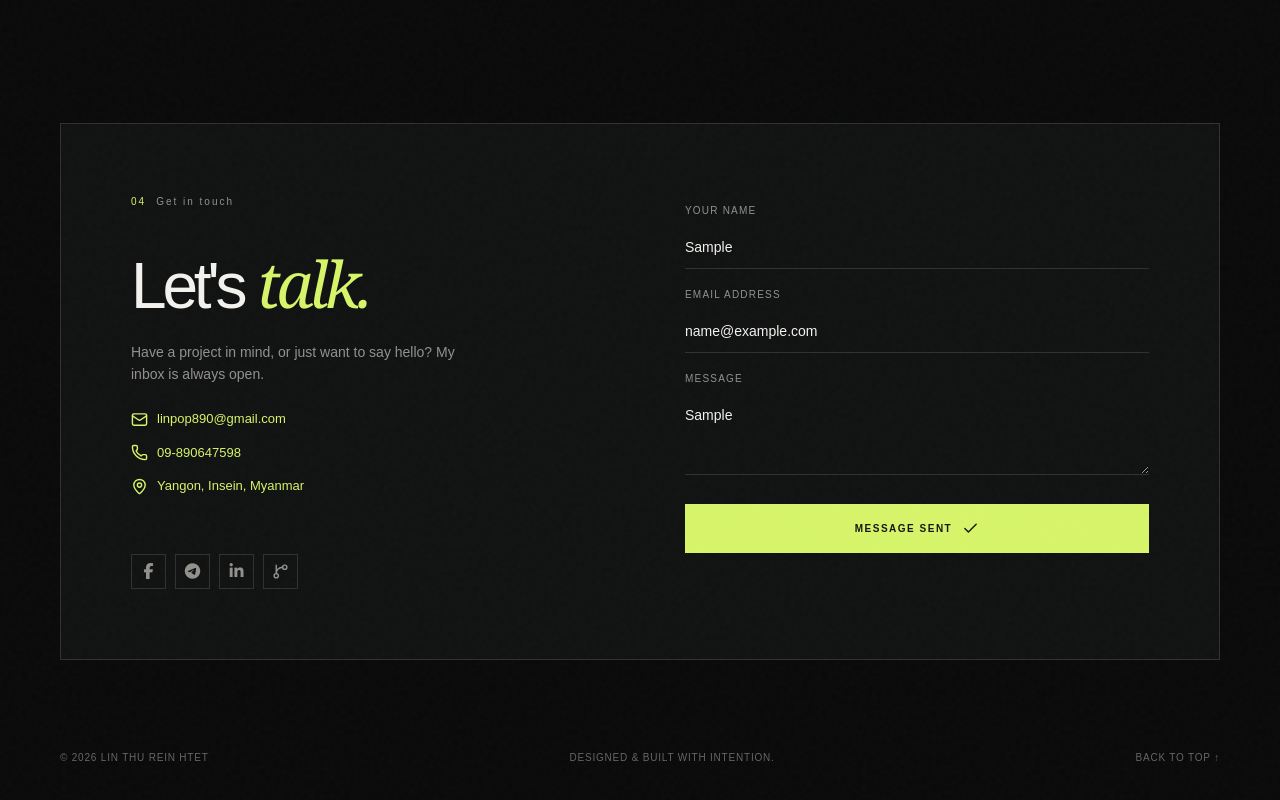
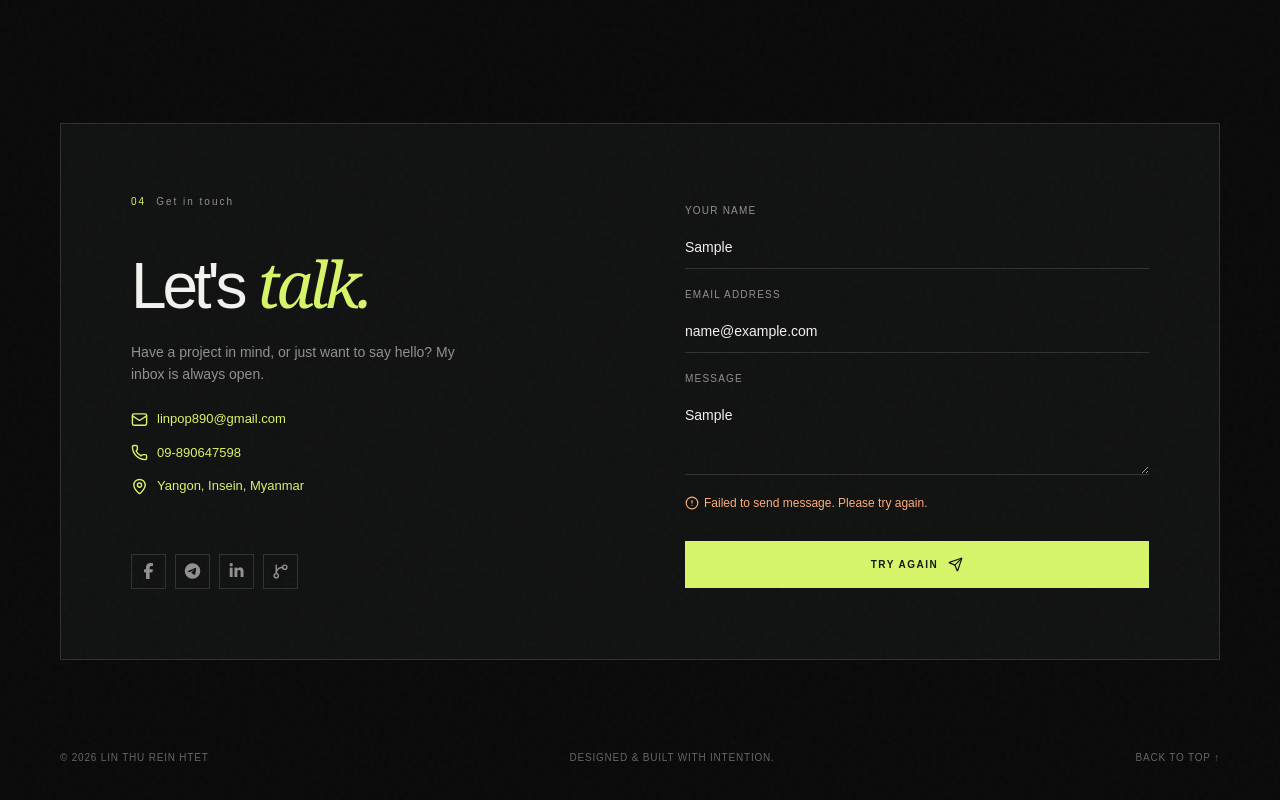
Before and after one commit to Linlinhtet980/React_Portfilio, a React (Vite) app: page / in a window 1280 px wide. Both pictures are taken after typing "Sample", "name@example.com", "Sample" into the empty fields and a click on the button "SEND MESSAGE". Shown: the part 4367-5167 px from the top of the page. Built offline with nearby package versions, Linux system fonts and the light colour scheme; no server answers.

Commit message:
Integrate Web3Forms API to handle real contact form submissions

```diff
--- a/src/components/Pages/Contacts/Contacts.jsx
+++ b/src/components/Pages/Contacts/Contacts.jsx
@@ -1,9 +1,33 @@
 import  { useState } from 'react'
-import { Mail, GitBranch, Send, Check, Phone, MapPin } from 'lucide-react'
+import { Mail, GitBranch, Send, Check, Phone, MapPin, Loader2, AlertCircle } from 'lucide-react'
 import styles from './Contacts.module.css'
 
 export default function Contacts() {
-  const [sent, setSent] = useState(false)
+  const [status, setStatus] = useState('idle') // idle, sending, success, error
+
+  const onSubmit = async (event) => {
+    event.preventDefault();
+    setStatus('sending');
+    const formData = new FormData(event.target);
+    formData.append("access_key", "733158d7-420a-4b20-a967-8658c45a08e1");
+
+    try {
+      const response = await fetch("https://api.web3forms.com/submit", {
+        method: "POST",
+        body: formData
+      });
+
+      const data = await response.json();
+      if (data.success) {
+        setStatus('success');
+        event.target.reset(); // clear form
+      } else {
+        setStatus('error');
+      }
+    } catch (error) {
+      setStatus('error');
+    }
+  };
 
   return (
     <section className={['section container', styles.contact].join(' ')} id="contact">
@@ -40,15 +64,34 @@ export default function Contacts() {
             </a>
           </div>
         </div>
-        <form className={styles.form} onSubmit={(event) => { event.preventDefault(); setSent(true) }}>
+        <form className={styles.form} onSubmit={onSubmit}>
           <label htmlFor="name">Your name</label>
-          <input className={styles.input} id="name" name="name" placeholder="Jane Smith" required />
+          <input className={styles.input} id="name" name="name" placeholder="E.g. John Doe" required />
           <label htmlFor="email">Email address</label>
-          <input className={styles.input} id="email" name="email" type="email" placeholder="jane@company.com" required />
+          <input className={styles.input} id="email" name="email" type="email" placeholder="john@example.com" required />
           <label htmlFor="message">Message</label>
           <textarea className={styles.textarea} id="message" name="message" placeholder="Tell me a little about your project..." required />
-          <button className="button button-primary" type="submit" style={{marginTop: '20px'}}>
-            {sent ? 'Message sent' : 'Send message'} {sent ? <Check size={17} /> : <Send size={15} />}
+
+          {status === 'error' && (
+            <div style={{ color: 'var(--orange)', fontSize: '12px', marginTop: '10px', display: 'flex', alignItems: 'center', gap: '5px' }}>
+              <AlertCircle size={14} /> Failed to send message. Please try again.
+            </div>
+          )}
+
+          <button
+            className="button button-primary"
+            type="submit"
+            disabled={status === 'sending' || status === 'success'}
+            style={{
+              marginTop: '20px',
+              opacity: (status === 'sending' || status === 'success') ? 0.7 : 1,
+              cursor: (status === 'sending' || status === 'success') ? 'not-allowed' : 'pointer'
+            }}
+          >
+            {status === 'idle' && <>Send message <Send size={15} /></>}
+            {status === 'sending' && <>Sending... <Loader2 size={15} className="spin" /></>}
+            {status === 'success' && <>Message sent <Check size={17} /></>}
+            {status === 'error' && <>Try again <Send size={15} /></>}
           </button>
         </form>
       </div>
--- a/src/index.css
+++ b/src/index.css
@@ -31,3 +31,10 @@ a { color: inherit; text-decoration: none; }
   .container { width:min(100% - 36px, 600px); }
   .section { padding:90px 0; }
 }
+.spin {
+  animation: spin 1s linear infinite;
+}
+@keyframes spin {
+  from { transform: rotate(0deg); }
+  to { transform: rotate(360deg); }
+}
```
